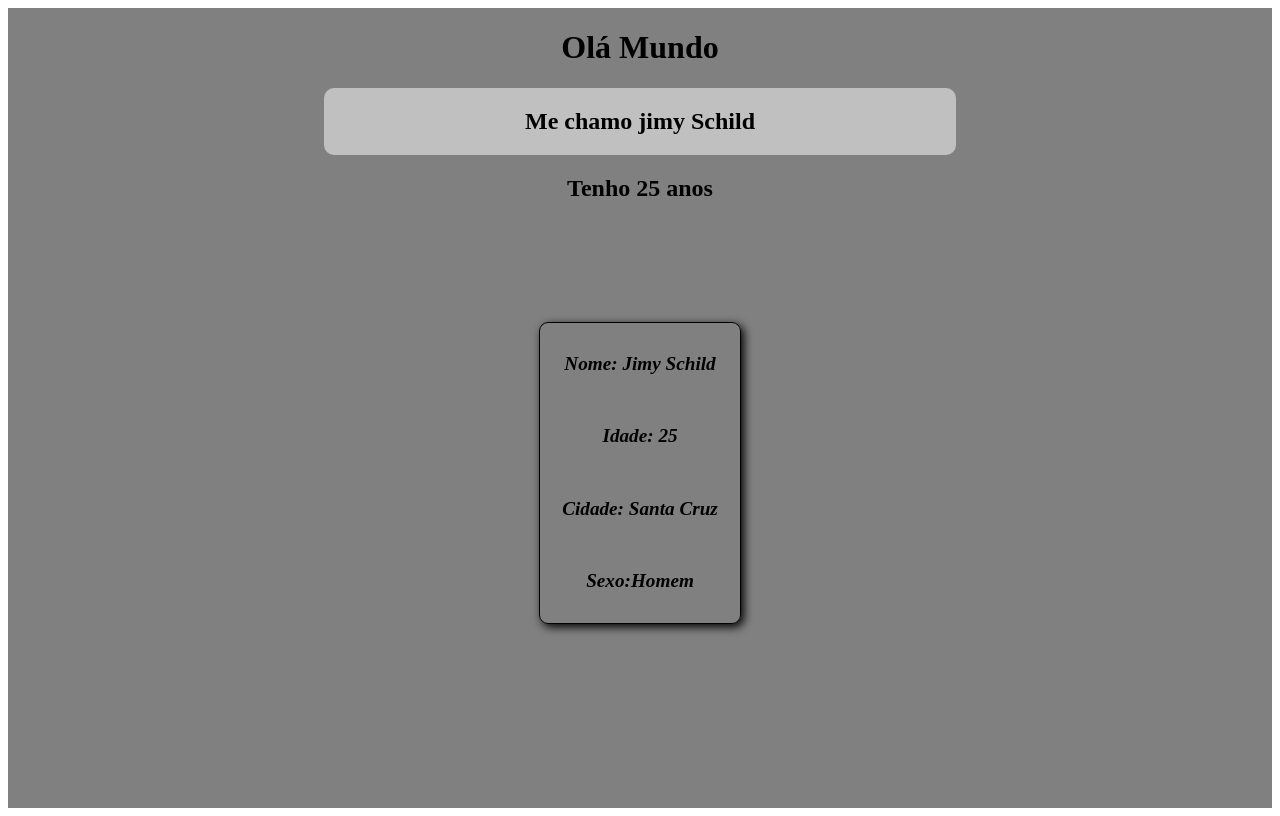
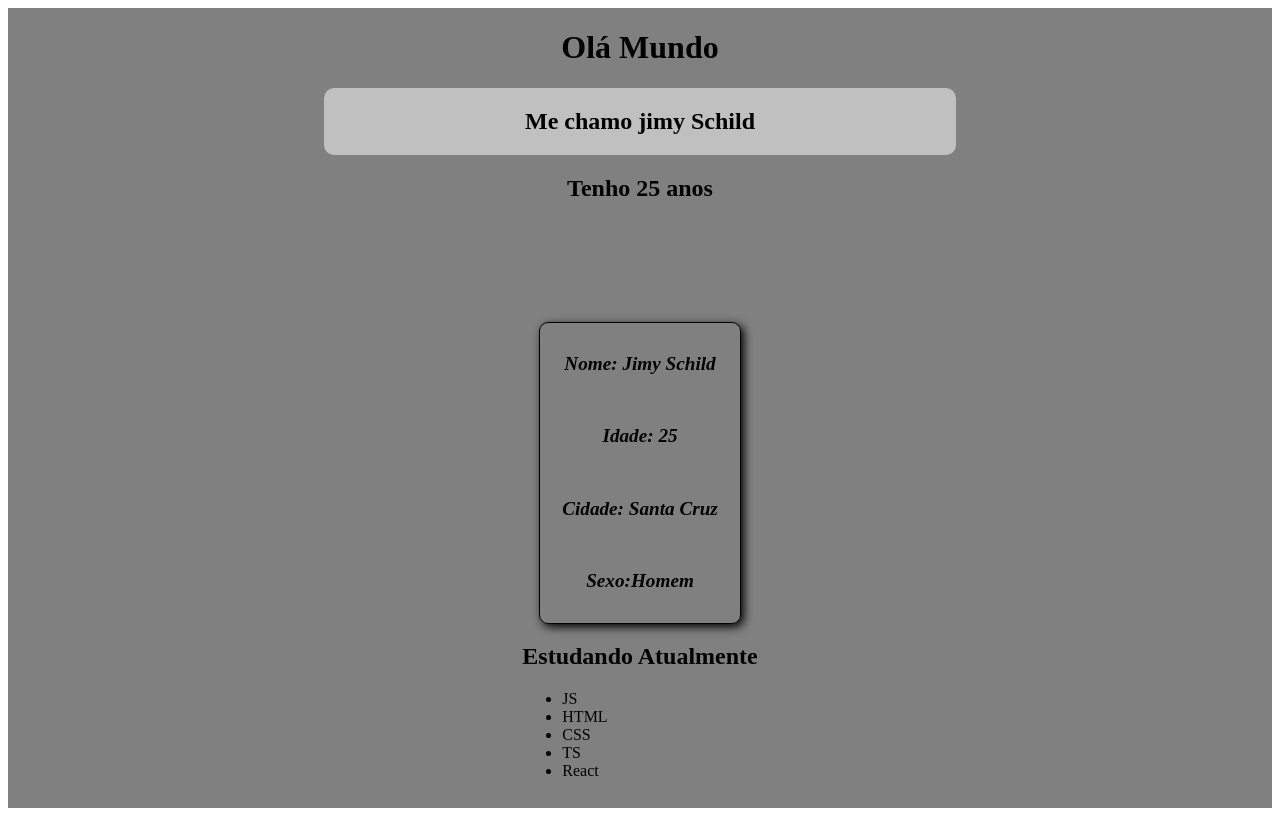
Before and after one commit to jimyschild/aprendendo-react, a React (Vite) app: page / in a window 1280 px wide. Built offline with nearby package versions, Linux system fonts and the light colour scheme.

Commit message:
adicionando lista em um array com .map

```diff
--- a/src/App.tsx
+++ b/src/App.tsx
@@ -1,6 +1,7 @@
 import Header from './assets/nome'
 import Idade from './assets/idade';
 import InfCard from './assets/card';
+import { TecList } from './assets/lista';
 import './App.css';
 
 function App() {
@@ -10,10 +11,16 @@ function App() {
     <Header />
     <Idade anos={25} />
     <InfCard nome='Jimy Schild' idade={25} ciadade='Santa Cruz' sexo='Homem' />
+    <div className='lista'>
+      <h2>Estudando Atualmente</h2>
+      <ul className='list-tec'>
+        {TecList.map((Element) => (
+          <li>{Element}</li>
+        ))}
+      </ul>
+    </div>
+
   </>
-
-
-
 }
 
 export default App;
--- /dev/null
+++ b/src/assets/lista.tsx
@@ -0,0 +1,2 @@
+
+export const TecList = ['JS', 'HTML', 'CSS', 'TS', 'React']
```
